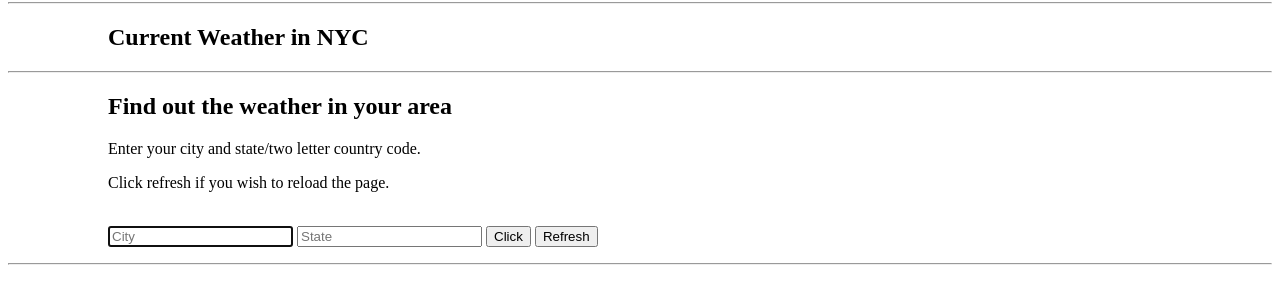
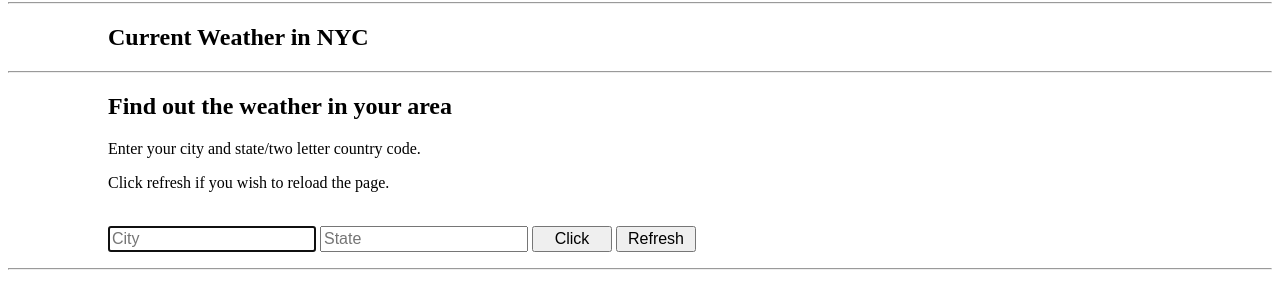
Before and after one commit to MSMD67/MSMD67.github.io, a plain HTML site: page week5/homework/open_weather_map/index.html in a window 1280 px wide. Shown: the part 78-386 px from the top of the page. Drawn offline with nearby package versions, Linux system fonts and the light colour scheme; no server answers.

Commit message:
Add updated css file

```diff
--- a/week5/homework/open_weather_map/style.css
+++ b/week5/homework/open_weather_map/style.css
@@ -11,3 +11,16 @@ ul > p {
   margin-left: -41px;
   padding-top: 20px;
 }
+
+ #new-city, #new-state
+    {
+     font-size:12pt;
+     height:20px;
+     width:200px;
+    }
+
+#clickme, #refresh {
+    font-size:12pt;
+     height:26px;
+     width:80px;
+}
```
